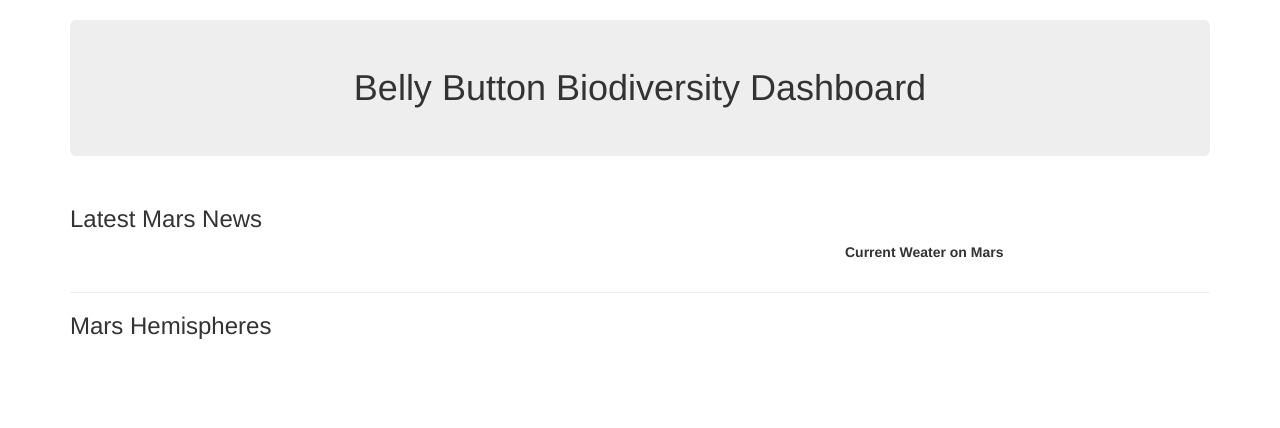
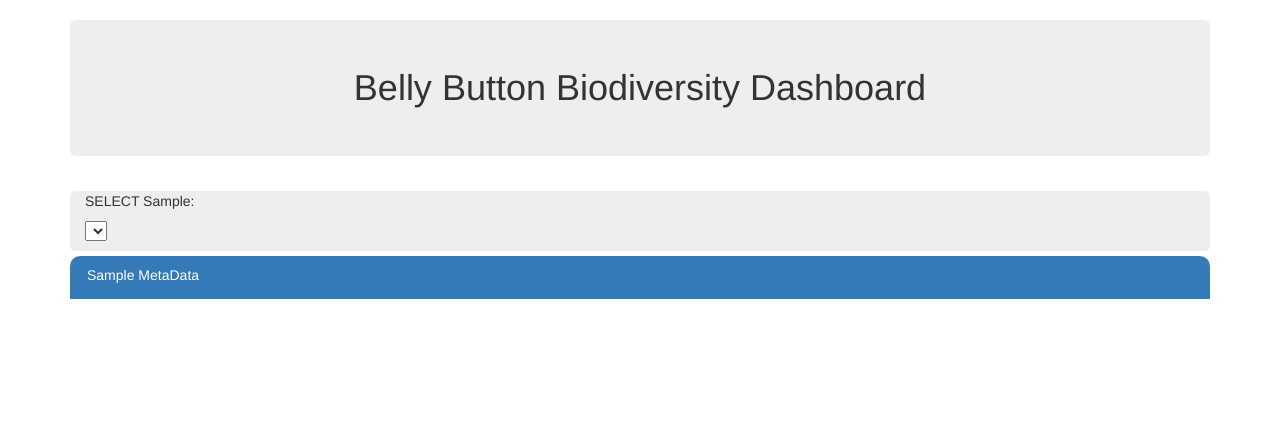
Before and after one commit to paulgarias/javascriptAPI, a Flask app: page / in a window 1280 px wide. Shown: the top 428 px of the page. Run offline with Flask 2, Linux system fonts and the light colour scheme; lists and menus that the app fills with data are empty; some libraries are stand-ins or nearby versions.

Commit message:
Added final dashboard.

```diff
--- /dev/null
+++ b/static/js/bbbdd.js
@@ -0,0 +1,111 @@
+
+
+function populateDropdown() {
+	var selectdd = document.getElementById("selDataset");
+	Plotly.d3.json("/names", function(error, response) {
+        	//console.log(error);
+		for (var i = 0; i<response.length; i++){
+  	 		var optdd = document.createElement("option");
+			optdd.innerText = response[i]
+			selectdd.appendChild(optdd);
+		}
+
+	});
+}
+
+function optionChanged(sampleID) {
+	//alert("Selected: "+sampleID);
+	//fetch data for the newly selected sample
+	//console.log("http://127.0.0.1:5000/metadata/"+sampleID);
+
+	var selectmd = document.getElementById("mdbox");
+	if (selectmd.hasChildNodes()) {
+		var myNode = document.getElementById("mdbox");
+		while (myNode.firstChild) {
+			myNode.removeChild(myNode.firstChild);
+		};
+	};
+
+	Plotly.d3.json("http://127.0.0.1:5000/metadata/"+sampleID, function(error, response) {
+		//console.log(response);
+		for (key in response) {
+			var h5md = document.createElement("h5");
+			h5md.innerText = key + " : "+response[key];
+			selectmd.appendChild(h5md);
+		};
+	});
+
+	Plotly.d3.json("http://127.0.0.1:5000/samples/"+sampleID, function(error, response) {
+		if(error) console.error;
+		console.log(response);
+		var otus_ids = response.otu_ids;
+		var sample_vals = response.sample_values;
+		console.log(otus_ids.slice(0,10));
+		console.log(sample_vals.slice(0,10));
+		pieChart(otus_ids.slice(0,10),sample_vals.slice(0,10));
+		bubbleChart(otus_ids.slice(0,10), sample_vals.slice(0,10));
+	});
+
+};
+
+function pieChart(otus_ids,sample_vals) {
+	Plotly.d3.json("http://127.0.0.1:5000/otu", function(error, response) {
+		var otuLabels=[];
+		for (var i=0; i < otus_ids.length; i++) {
+			otuLabels.push(response[otus_ids[i]]);
+		};
+		console.log(otuLabels);
+
+		var data = [{
+			values: sample_vals,
+			labels: otus_ids,
+			text: otuLabels,
+			textinfo: 'none',
+			type: 'pie'
+		}];
+
+		var layout = {
+			height: 400,
+			width: innerWidth
+		};
+
+		Plotly.newPlot("pieChart", data, layout);
+	});
+};
+
+function bubbleChart(otus_ids,sample_vals) {
+	Plotly.d3.json("http://127.0.0.1:5000/otu", function(error, response) {
+		var otuLabels=[];
+                for (var i=0; i < otus_ids.length; i++) {
+                        otuLabels.push(response[otus_ids[i]]);
+                };
+
+		var trace1 = {
+			x: otus_ids,
+			y: sample_vals,
+			text: otuLabels,
+			mode: 'markers',
+			marker: {
+				size: sample_vals.map(d=>d+10)
+			}
+		};
+		var data = [trace1];
+
+		var layout = {
+			showlegend: false,
+			xaxis: {
+				title:"OTU IDS"
+			},
+			yaxis: {
+				title: "Sample values"
+			},
+			height: 400,
+			width: innerWidth
+		};
+		Plotly.newPlot("scatterChart",data,layout);
+
+	});
+};
+
+populateDropdown();
+optionChanged("BB_940");
--- a/templates/index.html
+++ b/templates/index.html
@@ -7,7 +7,28 @@
   <meta http-equiv="X-UA-Compatible" content="ie=edge">
   <title>Belly Button Biodiversity</title>
   <link rel="stylesheet" href="https://maxcdn.bootstrapcdn.com/bootstrap/3.3.7/css/bootstrap.min.css">
+  <script src="https://cdn.plot.ly/plotly-latest.min.js"></script>
   <!-- <link rel="stylesheet" href="static/style.css"> -->
+<style>
+#selectBox {
+	margin-top: 5px;
+	background-color: #eeeeee;
+	border-radius: 5px;
+}
+
+.metadataheaderbox {
+	margin-top: 5px;
+	border: solid #337ab7 2px;
+	border-top-left-radius: 10px;
+	border-top-right-radius: 10px;
+	background-color: #337ab7;
+	color: #ffffff;
+}
+
+.metadatabox {
+	border: solid #337ab7 2px;
+}
+</style>
 
 </head>
 
@@ -18,46 +39,20 @@
   </div>
 
   <div class="container">
-	<h3>Latest Mars News</h3>
-	<p><b></b></p>
-	<p></p>
-	<div class="col-sm-12 col-lg-8 featuredimage">
-		<img src="" />
+	<div id="selectBox" class="col-sm-12">
+		<p>SELECT Sample: <p>
+		<select id="selDataset" onchange="optionChanged(this.value)">
+		</select>
 	</div>
-	<div class="col-sm-6 col-lg-4">
-		<div id="weatherbox">
-			<p><b>Current Weater on Mars</b></p>
-			<p></p>
-		</div>
-		<div id="factstable">
-		</div>
+	<div class="col-sm-12 metadataheaderbox">
+		<h5> Sample MetaData </h5>
 	</div>
-  </div>
-  <div class="container">
-  	<hr>
-	<h3> Mars Hemispheres </h3>
-	<div class="col-sm-12 section">
-		<div class="tile viz">
-			<figure>
-				<img src="" />
-				<figcaption> </figcaption>
-			</figure>
-			<figure>
-				<img src="" />
-				<figcaption> </figcaption>
-			</figure>
-			<figure>
-				<img src="" />
-				<figcaption> </figcaption>
-			</figure>
-			<figure>
-				<img src="" />
-				<figcaption> </figcaption>
-			</figure>
-		</div>
-	</div>
+	<div id="mdbox" class="col-sm-12 metadatabox"></div>
+	<div id="pieChart" class="col-sm-12"></div>
+	<div id="scatterChart" class="col-sm-12"></div>
   </div>
 
+  <script src="static/js/bbbdd.js"></script>
 </body>
 
 </html>
```
Also changed, not shown: requirements.txt (added, +14 -0 lines), 1 other file.
